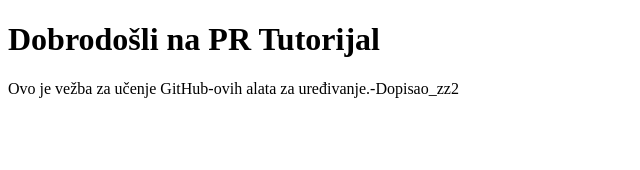
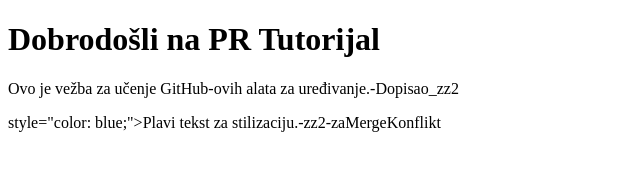
Before and after one commit to zzexon/pr-tutorial-pog5, a plain HTML site: page index.html in a window 1280 px wide. Shown: the whole page, without its empty margins (0-640 px from the left). Drawn offline with Linux system fonts and the light colour scheme.

Commit message:
DodatPlaviParagraf u index.html-zz2-granadodaj-stil

```diff
--- a/index.html
+++ b/index.html
@@ -7,5 +7,6 @@
     <body>
         <h1>Dobrodošli na PR Tutorijal</h1>
         <p>Ovo je vežba za učenje GitHub-ovih alata za uređivanje.-Dopisao_zz2</p>
+	<p> style="color: blue;">Plavi tekst za stilizaciju.-zz2-zaMergeKonflikt</p>
     </body>
     </html>
```
